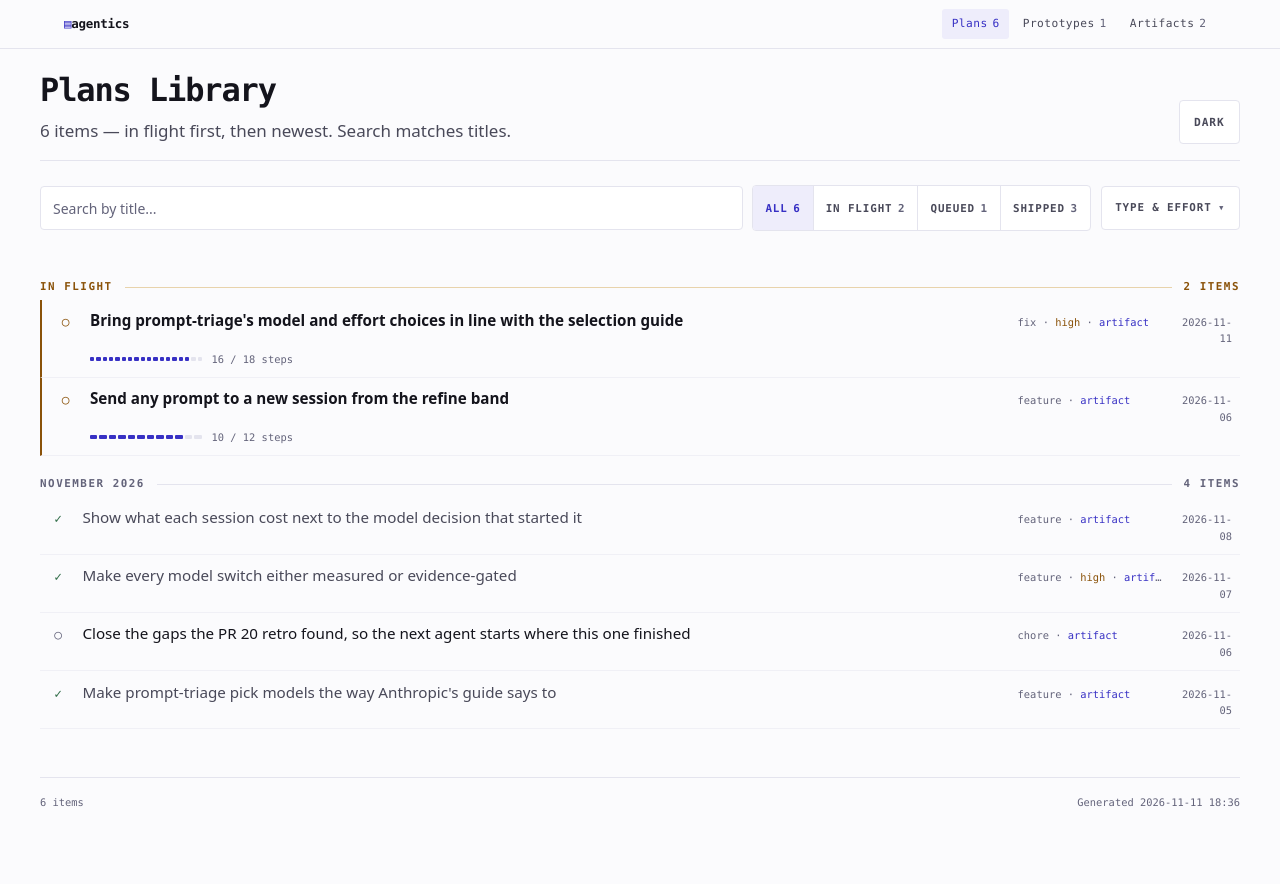
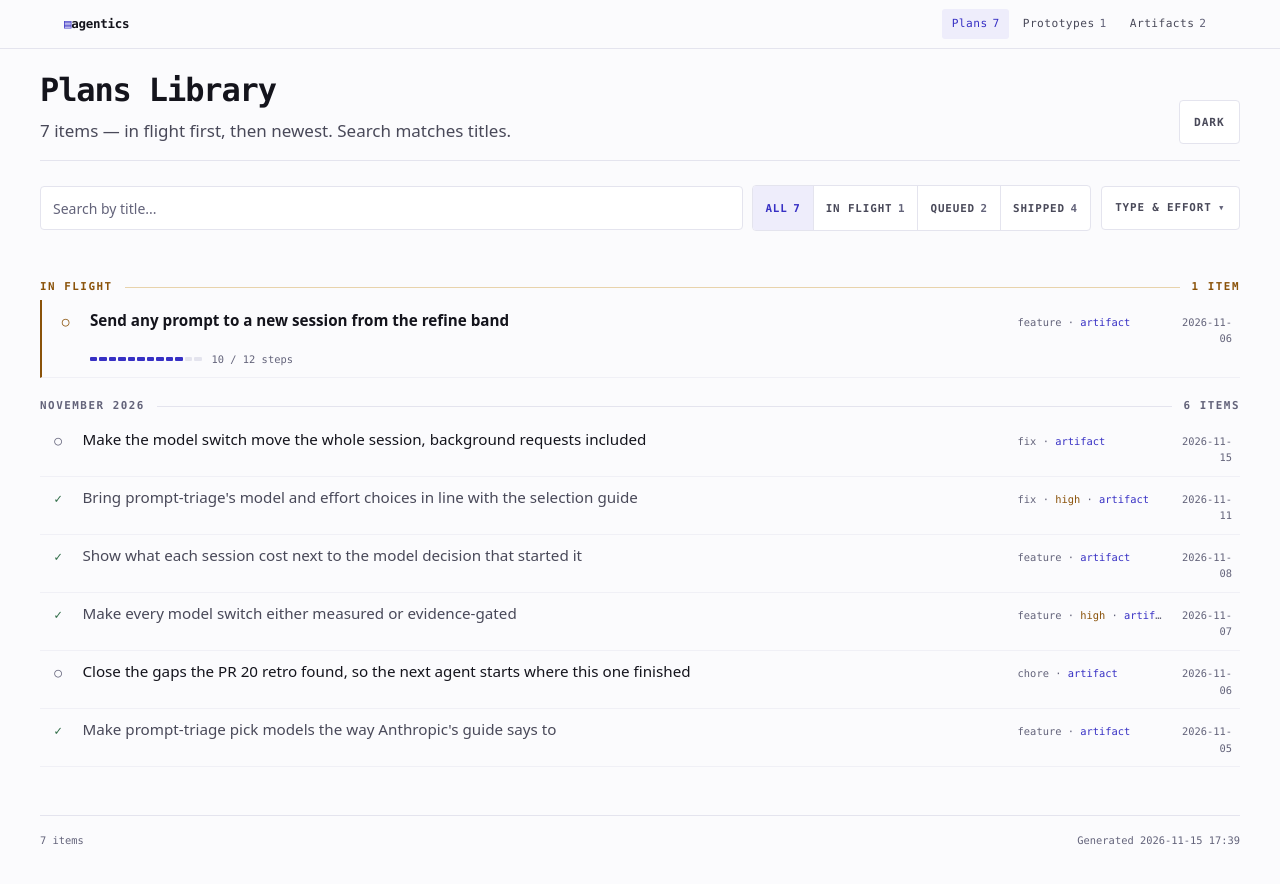
Before and after one commit to shawn-sandy/prompt-triage, a plain HTML site: page docs/plans/index.html in a window 1280 px wide. Drawn offline with Linux system fonts and the light colour scheme.

Commit message:
docs: add proposal and plan for a session-wide model switch
Switched sessions keep background requests (compaction, /recap, prompt
suggestions) on the original model, which re-caches the conversation there.
The proposal picks a real /model switch after turn 1; the plan spikes it
first and falls back to leading with lower effort.

```diff
--- a/docs/plans/index.html
+++ b/docs/plans/index.html
@@ -556,7 +556,7 @@
       <div class="topbar-in">
         <a class="mark">agentics</a>
         <nav class="tabs" aria-label="Collections">
-          <a href="index.html" aria-current="page">Plans<span class="n">6</span></a>
+          <a href="index.html" aria-current="page">Plans<span class="n">7</span></a>
           <a href="../prototypes/index.html" >Prototypes<span class="n">1</span></a>
           <a href="../artifacts/index.html" >Artifacts<span class="n">2</span></a>
         </nav>
@@ -569,7 +569,7 @@
         <!-- The bare <p> and the leading number are load-bearing: the merge
              driver's COUNT_RE rewrites `<p>N items`. The prose after it is
              free text. -->
-        <p>6 items &mdash; in flight first, then newest. Search matches titles.</p>
+        <p>7 items &mdash; in flight first, then newest. Search matches titles.</p>
       </div>
       <button
         class="theme-toggle"
@@ -636,21 +636,27 @@
 
     <div class="visible-count" id="visibleCount" aria-live="polite"></div>
 
-    <div class="gallery-grid" id="galleryGrid"><a class="gallery-card" href="https://claude.ai/artifact/UzkXN4LLbz2fUEZ7jNqffY" target="_blank" rel="noopener"
-   data-local="update-model-choices-from-selection-guide" data-status="in-progress" data-type="fix" data-effort="high" data-month="2026-11" data-title="bring prompt-triage&#x27;s model and effort choices in line with the selection guide" data-steps-done="16" data-steps-total="18">
-  <span class="glyph" aria-hidden="true">&#9675;</span><span class="sr-only">in progress</span>
-  <span class="r-title">Bring prompt-triage&#x27;s model and effort choices in line with the selection guide</span>
-  <span class="r-meta">fix &middot; <span class="hi">high</span> &middot; <span class="artifact-chip" title="Published to claude.ai — no local file in this repo">artifact</span></span>
-  <span class="r-date">2026-11-11</span>
-  <span class="r-steps">16 / 18 steps</span><span class="sr-only"> (opens on claude.ai)</span>
-</a>
-<a class="gallery-card" href="https://claude.ai/artifact/Q9ZN1Fr8DFDJGmjNqrPyu8" target="_blank" rel="noopener"
+    <div class="gallery-grid" id="galleryGrid"><a class="gallery-card" href="https://claude.ai/artifact/Q9ZN1Fr8DFDJGmjNqrPyu8" target="_blank" rel="noopener"
    data-local="add-new-session-band-picker" data-status="in-progress" data-type="feature" data-effort="" data-month="2026-11" data-title="send any prompt to a new session from the refine band" data-steps-done="10" data-steps-total="12">
   <span class="glyph" aria-hidden="true">&#9675;</span><span class="sr-only">in progress</span>
   <span class="r-title">Send any prompt to a new session from the refine band</span>
   <span class="r-meta">feature &middot; <span class="artifact-chip" title="Published to claude.ai — no local file in this repo">artifact</span></span>
   <span class="r-date">2026-11-06</span>
   <span class="r-steps">10 / 12 steps</span><span class="sr-only"> (opens on claude.ai)</span>
+</a>
+<a class="gallery-card" href="https://claude.ai/artifact/HFfMffZ2TyTnPBRB1zKzqq" target="_blank" rel="noopener"
+   data-local="fix-model-switch-background-requests" data-status="todo" data-type="fix" data-effort="" data-month="2026-11" data-title="make the model switch move the whole session, background requests included" data-steps-done="0" data-steps-total="11">
+  <span class="glyph" aria-hidden="true">&#9675;</span><span class="sr-only">todo</span>
+  <span class="r-title">Make the model switch move the whole session, background requests included</span>
+  <span class="r-meta">fix &middot; <span class="artifact-chip" title="Published to claude.ai — no local file in this repo">artifact</span></span>
+  <span class="r-date">2026-11-15</span><span class="sr-only"> (opens on claude.ai)</span>
+</a>
+<a class="gallery-card" href="https://claude.ai/artifact/UzkXN4LLbz2fUEZ7jNqffY" target="_blank" rel="noopener"
+   data-local="update-model-choices-from-selection-guide" data-status="completed" data-type="fix" data-effort="high" data-month="2026-11" data-title="bring prompt-triage&#x27;s model and effort choices in line with the selection guide" data-steps-done="18" data-steps-total="18">
+  <span class="glyph" aria-hidden="true">&#10003;</span><span class="sr-only">completed</span>
+  <span class="r-title">Bring prompt-triage&#x27;s model and effort choices in line with the selection guide</span>
+  <span class="r-meta">fix &middot; <span class="hi">high</span> &middot; <span class="artifact-chip" title="Published to claude.ai — no local file in this repo">artifact</span></span>
+  <span class="r-date">2026-11-11</span><span class="sr-only"> (opens on claude.ai)</span>
 </a>
 <a class="gallery-card" href="https://claude.ai/artifact/Mivmv8KEg8YPZix498MUX4" target="_blank" rel="noopener"
    data-local="add-session-cost-to-decision-log" data-status="completed" data-type="feature" data-effort="" data-month="2026-11" data-title="show what each session cost next to the model decision that started it" data-steps-done="10" data-steps-total="10">
@@ -684,8 +690,8 @@
     <div class="no-results" id="noResults">No items match your search.</div>
 
     <div class="gallery-footer">
-      <span>6 items</span>
-      <span>Generated 2026-11-11 18:36</span>
+      <span>7 items</span>
+      <span>Generated 2026-11-15 17:39</span>
     </div>
 
     <script>
```
Also changed, not shown: 3 other files.
